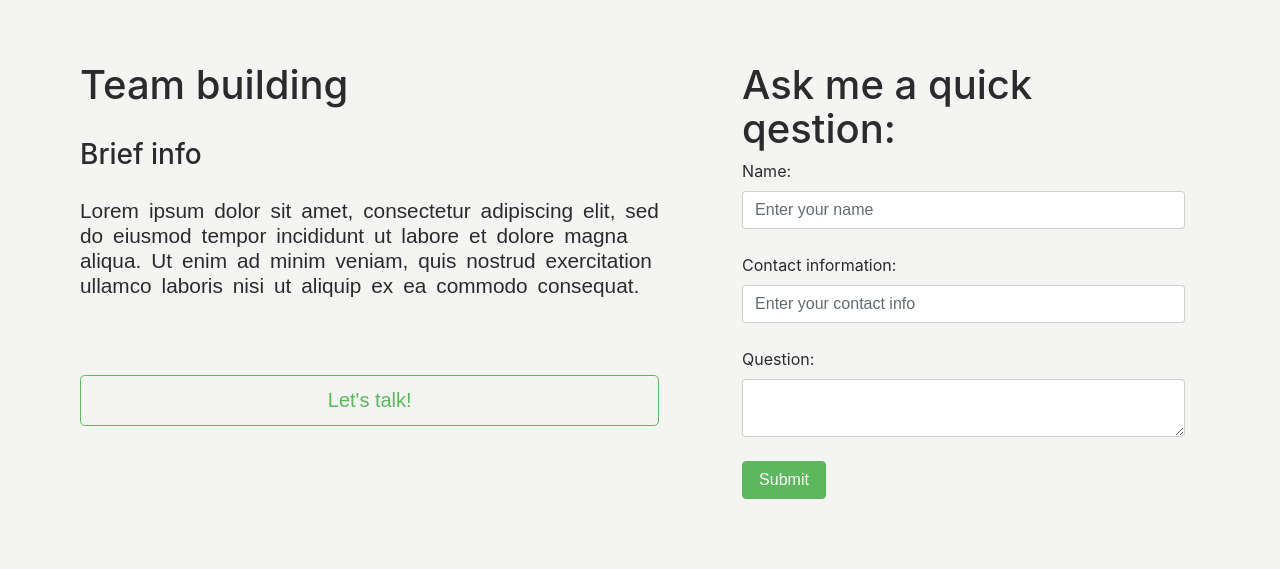
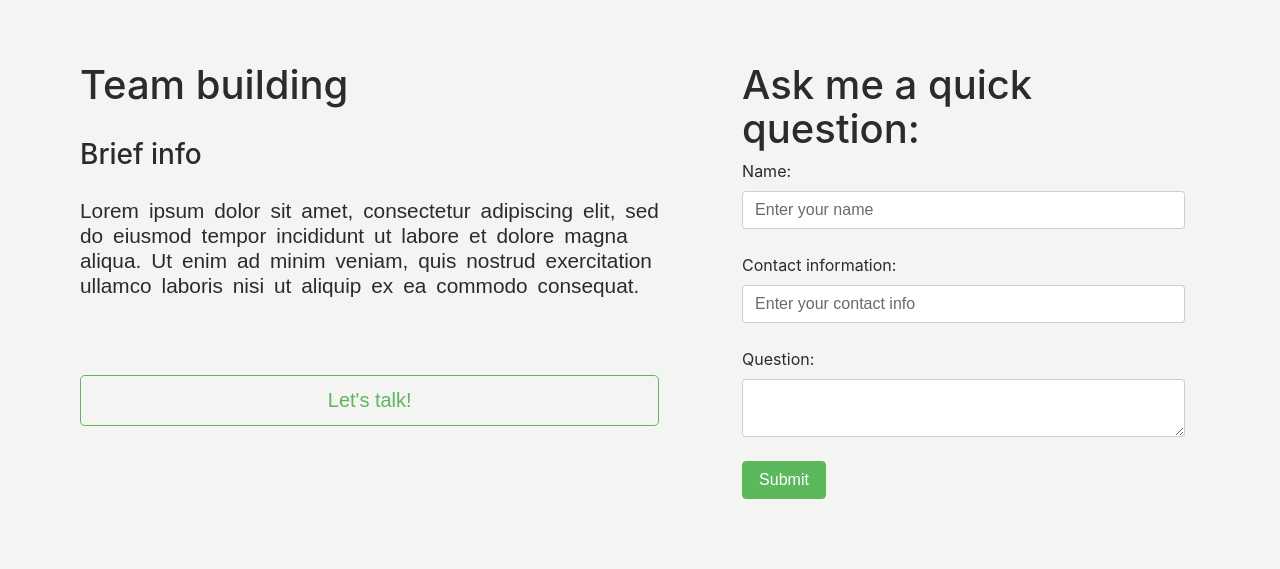
Before and after one commit to ya-ya-it/Mary-Ventrella-website, a PHP site: page / in a window 1280 px wide. Shown: the part 1361-1930 px from the top of the page. Run offline with PHP 8.4, Linux system fonts and the light colour scheme.

Commit message:
Update index.php

```diff
--- a/index.php
+++ b/index.php
@@ -48,7 +48,7 @@
         <button type="button" class="btn btn-outline-success btn-lg col-lg-11 buttonLetsTalk">Let's talk!</a></button>
     </div>
     <div class="col-sm-5 col-md-5 col-lg-5">
-        <h1>Ask me a quick qestion: </h1>
+        <h1>Ask me a quick question: </h1>
         <form method="post">
             <fieldset>
                 <label for="name">Name:</label>
```
